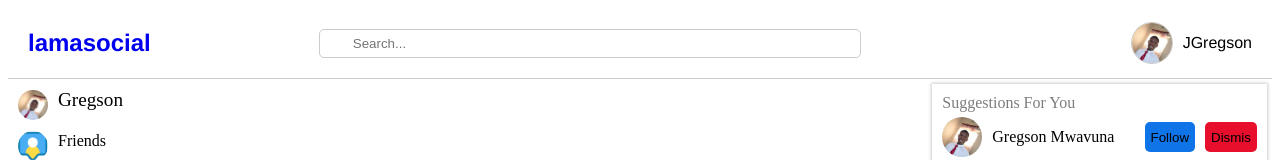
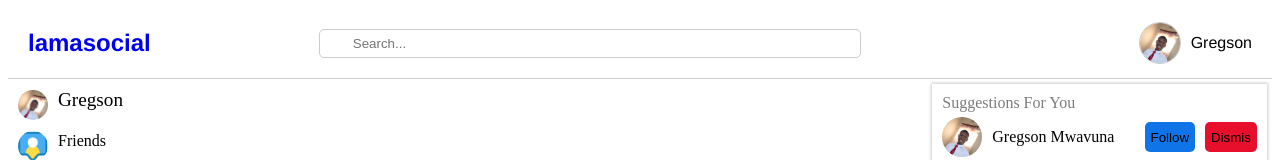
Before and after one commit to Mwavuna/chatApp, a React (Vite) app in the folder frontend/: page / in a window 1280 px wide. Shown: the top 160 px of the page. Built offline with nearby package versions, Linux system fonts and the light colour scheme; some icons are missing.

Commit message:
Another commit

```diff
--- a/frontend/src/components/navbar/navbar.jsx
+++ b/frontend/src/components/navbar/navbar.jsx
@@ -32,7 +32,7 @@ function navbar() {
         <NotificationsNoneOutlinedIcon className="icon" />
         <div className="user">
           <img src={myphoto} alt="user" />
-          <span>JGregson</span>
+          <span>Gregson</span>
         </div>
       </div>
     </div>
```
